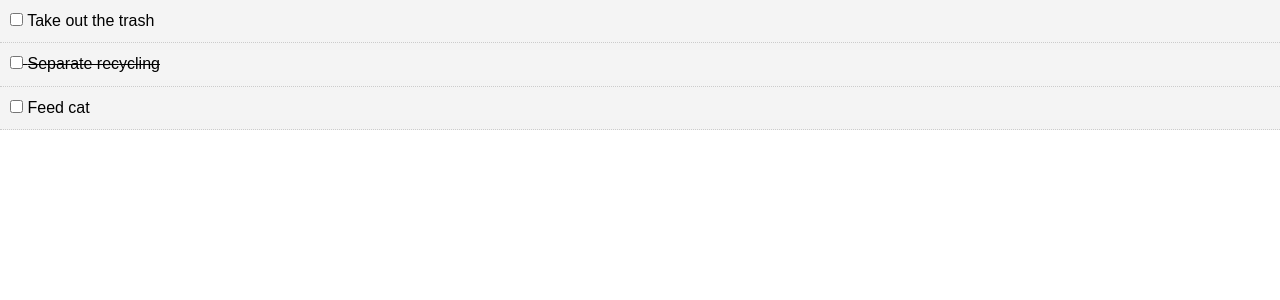
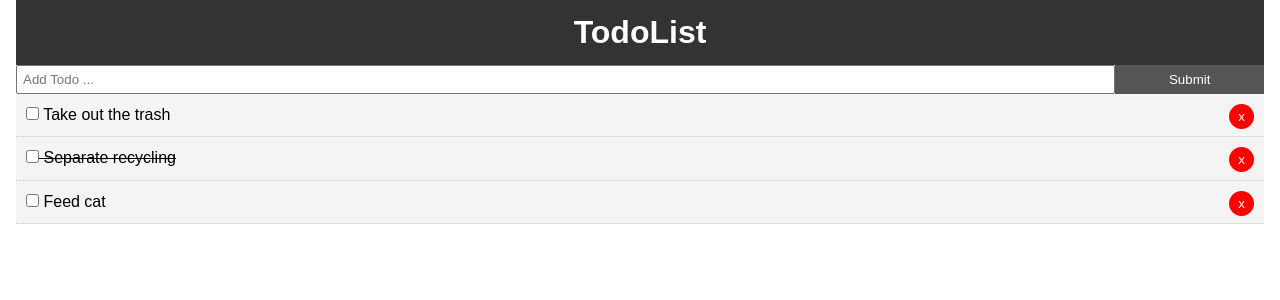
Before and after one commit to lianthompson/react-crash-course, a React (Create React App) app: page / in a window 1280 px wide. Shown: the top 300 px of the page. Built offline with nearby package versions, Linux system fonts and the light colour scheme.

Commit message:
delete button, form and submit button, css

```diff
--- a/src/App.css
+++ b/src/App.css
@@ -13,3 +13,20 @@
   color: #333;
   text-decoration: none;
 }
+
+.container {
+  padding: 0 1rem;
+}
+
+.btn {
+  display: inline-block;
+  border: none;
+  background: #555;
+  color: #fff;
+  padding: 7px 20px;
+  cursor: pointer;
+}
+
+.btn:hover {
+  background: #666;
+}
--- a/src/App.js
+++ b/src/App.js
@@ -1,5 +1,7 @@
 import React, { Component } from 'react';
+import Header from './components/layout/Header';
 import Todos from './components/Todos';
+import AddTodo from './components/AddTodo';
 import './App.css';
 
 class App extends Component {
@@ -32,10 +34,20 @@
     return todo;
   }) })
 }
+
+// Delete Todo
+delTodo = (id) => {
+  this.setState({ todos: [...this.state.todos.filter(todo => todo.id !== id)] });
+}
+
 render() {
   return (
     <div className="App">
-      <Todos todos={this.state.todos} markComplete={this.markComplete}/>
+      <div className="container">
+        <Header />
+        <AddTodo />
+        <Todos todos={this.state.todos} markComplete={this.markComplete} delTodo={this.delTodo}/>
+      </div>
     </div>
   );
 }
--- /dev/null
+++ b/src/components/AddTodo.js
@@ -0,0 +1,22 @@
+import React, { Component } from 'react'
+
+export default class AddTodo extends Component {
+    render() {
+        return (
+            <form style={{ display: 'flex' }}>
+                <input
+                    type="text"
+                    name="title"
+                    style={{ flex: '10', padding: '5px'}}
+                    placeholder="Add Todo ..."
+                />
+                <input
+                    type="submit"
+                    value="Submit"
+                    className="btn"
+                    style={{flex: '1'}}
+                />
+            </form>
+        )
+    }
+}
--- a/src/components/TodoItem.js
+++ b/src/components/TodoItem.js
@@ -33,6 +33,7 @@
                 <p>
                     <input type="checkbox" onChange={this.props.markComplete.bind(this, id)} /> {' '}
                     { title }
+                    <button onClick={this.props.delTodo.bind(this, id)} style={btnStyle}>x</button>
                 </p>
             </div>
         )
@@ -44,4 +45,14 @@
     todo: PropTypes.object.isRequired
 }
 
+const btnStyle = {
+    background: '#ff0000',
+    color: '#fff',
+    border: 'none',
+    padding: '5px 9px',
+    borderRadius: '50%',
+    cursor: 'pointer',
+    float: 'right'
+}
+
 export default TodoItem
--- a/src/components/Todos.js
+++ b/src/components/Todos.js
@@ -9,7 +9,7 @@
     render() {
         console.log(this.props.todos)
         return this.props.todos.map((todo) => (
-            <TodoItem key={todo.id} todo={todo} markComplete={this.props.markComplete}/>
+            <TodoItem key={todo.id} todo={todo} markComplete={this.props.markComplete} delTodo={this.props.delTodo}/>
         ))
     }
 }
--- /dev/null
+++ b/src/components/layout/Header.js
@@ -0,0 +1,16 @@
+import React from 'react'
+
+export default function Header() {
+    return (
+        <header style={headerStyle}>
+            <h1>TodoList</h1>
+        </header>
+    )
+}
+
+const headerStyle = {
+    background: '#333',
+    color: '#fff',
+    textAlign: 'center',
+    padding: '10px'
+}
```
